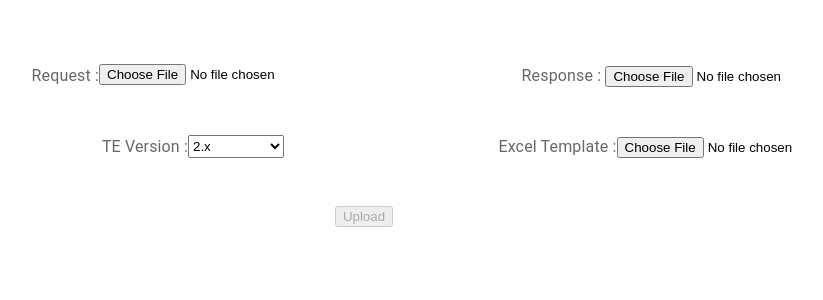
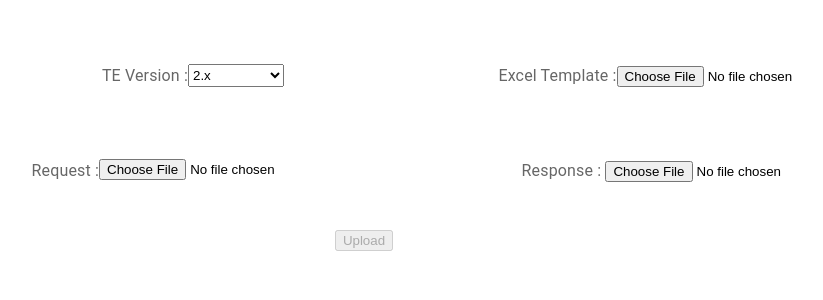
Before and after one commit to Chethanpoojar/JSON_to_EXCEL, a React (Create React App) app: page / in a window 1280 px wide. Shown: the top 300 px of the page, without its empty margins (276-1099 px from the left). Built offline with nearby package versions, Linux system fonts and the light colour scheme; what timers would draw is missing.

Commit message:
added comments

```diff
--- a/src/JSONtoEXCEL.js
+++ b/src/JSONtoEXCEL.js
@@ -17,8 +17,8 @@ const JSONtoEXCEL = (e) => {
   console.log(jsonData, "jsonDatajsonData");
   console.log(keys, "keyskeys");
 
+  //getting a dynamic name for duplicate names
   const getName = (name) => {
-    // console.log(name, "namename");
     let KEYS = keys;
     if (KEYS[name]) {
       KEYS[name] = KEYS[name] + 1;
@@ -31,6 +31,7 @@ const JSONtoEXCEL = (e) => {
     }
   };
 
+  //modifying xml or json request or response to match with TE 3.x template headers
   const handleTE3JSON = (name, data, out_dic, column) => {
     name = getName(name);
     if (
@@ -78,90 +79,8 @@ const JSONtoEXCEL = (e) => {
     return out_dic;
   };
 
-  // const handleTE2JSON = (name, data, out_dic, sheet) => {
-  //   if (
-  //     typeof data == "string" ||
-  //     Number.isInteger(data) ||
-  //     typeof data == "boolean" ||
-  //     data == null ||
-  //     data == undefined
-  //   ) {
-  //     console.log(name, ":", data, ":", sheet, "name : data : sheet");
-
-  //     let key1 = getName("NativeType");
-  //     if (out_dic[name]) {
-  //       out_dic[name][key1] = data;
-  //     } else {
-  //       out_dic[name] = { [key1]: data };
-  //     }
-
-  //     // if (sheet) {
-  //     //   let key1 = getName("NativeType");
-  //     //   if (out_dic[name]) {
-  //     //     out_dic[name][key1] = data;
-  //     //   } else {
-  //     //     out_dic[sheet] = { [key1]: data };
-  //     //   }
-  //     // } else {
-  //     //   let key1 = getName("NativeType");
-  //     //   if (out_dic[name]) {
-  //     //     out_dic[name][key1] = data;
-  //     //   } else {
-  //     //     out_dic[name] = { [key1]: data };
-  //     //   }
-  //     // }
-  //   } else {
-  //     name = getName(name);
-  //     for (let [key, value] of Object.entries(data)) {
-  //       if (
-  //         typeof value == "string" ||
-  //         Number.isInteger(value) ||
-  //         typeof value == "boolean" ||
-  //         value == null ||
-  //         value == undefined
-  //       ) {
-  //         if (sheet) {
-  //           let key1 = getName(key);
-  //           if (out_dic[sheet]) {
-  //             out_dic[sheet][key1] = value;
-  //           } else {
-  //             out_dic[sheet] = { [key1]: value };
-  //           }
-  //         } else {
-  //           let key1 = getName(key);
-  //           if (out_dic[name]) {
-  //             out_dic[name][key1] = value;
-  //           } else {
-  //             out_dic[name] = { [key1]: value };
-  //           }
-  //         }
-  //       } else if (Array.isArray(value)) {
-  //         if (out_dic[key]) {
-  //           let key1 = getName(key);
-  //           for (let item of value) {
-  //             out_dic = handleTE2JSON(key1, item, out_dic, key1);
-  //           }
-  //         } else {
-  //           for (let item of value) {
-  //             out_dic = handleTE2JSON(key, item, out_dic, name);
-  //           }
-  //         }
-  //       } else if (
-  //         typeof value === "object" &&
-  //         value !== null &&
-  //         value !== undefined
-  //       ) {
-  //         out_dic = handleTE2JSON(key, value, out_dic);
-  //       }
-  //     }
-  //   }
-
-  //   return out_dic;
-  // };
-
+  //modifying xml or json request or response to match with TE 2.x template headers
   const handleTe2JSON = (sheet, data, out_dic) => {
-    // console.log(typeof JSON.parse(data), "datadatadatadatadata");
-    // data = JSON.stringify(JSON.parse(data));
     if (
       typeof data == "string" ||
       Number.isInteger(data) ||
@@ -212,10 +131,9 @@ const JSONtoEXCEL = (e) => {
     return out_dic;
   };
 
+  //uploading json or xml request file
   const handleReqJsonFileChange = (e) => {
     let file = e.target.files[0];
-
-    console.log(file, "filefile");
 
     if (file.type === "application/json") {
       setjsonData(file);
@@ -251,8 +169,11 @@ const JSONtoEXCEL = (e) => {
     }
   };
 
+  //uploading json or xml response file
   const handleRespJsonFileChange = (e) => {
     const file = e.target.files[0];
+
+    if (file.type === "application/json") {
       setjsonData(file);
       const reader = new FileReader();
       reader.onload = () => {
@@ -261,8 +182,24 @@ const JSONtoEXCEL = (e) => {
         setModifiedJsonData({ ...modifiedJsonData, resp: MODIFIED });
       };
       reader.readAsText(file);
+    } else if (file.type === "text/xml") {
+      setjsonData(file);
+      const reader = new FileReader();
+      reader.onload = (event) => {
+        const xml = event.target.result;
+        const JSON = xmlToJsonConvert(xml);
+        console.log(JSON, "JSONJSONJSON");
+        let MODIFIED_JSON =
+          version === "2"
+            ? handleTe2JSON("Root", JSON, {})
+            : version === "3" && handleTE3JSON("Root", JSON, {});
+        setModifiedJsonData({ ...modifiedJsonData, req: MODIFIED_JSON });
+      };
+      reader.readAsText(file);
+    }
   };
 
+  //converting xml request or response to json to match with template
   const xmlToJsonConvert = (xml) => {
     console.log(xml, "xmlxmlxml");
     const parser = new xml2js.Parser({ explicitArray: false });
@@ -279,11 +216,13 @@ const JSONtoEXCEL = (e) => {
     return json;
   };
 
+  //uploading TE template
   const handleExcelFileChange = (e) => {
     const file = e.target.files[0];
     setExcelFile(file);
   };
 
+  //comparing request or response with template and filling the value in excel
   const handleUpload = (event) => {
     const reader = new FileReader();
 
@@ -407,20 +346,7 @@ const JSONtoEXCEL = (e) => {
           marginTop: "4rem",
         }}
       >
-        <Grid container spacing={3}>
-          <Grid item xs={6} container justifyContent="flex-end">
-            <FormLabel> Request : </FormLabel>
-            <input type="file" onChange={handleReqJsonFileChange} />
-          </Grid>
-
-          <Grid item xs={6}>
-            {" "}
-            <FormLabel>Response : </FormLabel>{" "}
-            <input type="file" onChange={handleRespJsonFileChange} />
-          </Grid>
-        </Grid>
-
-        <Grid container marginTop="3rem">
+        <Grid container>
           <Grid item xs={6} container justifyContent="flex-end">
             <FormLabel>TE Version : </FormLabel>{" "}
             <select
@@ -440,6 +366,19 @@ const JSONtoEXCEL = (e) => {
               onChange={handleExcelFileChange}
               accept=".xlsx"
             />
+          </Grid>
+        </Grid>
+
+        <Grid container spacing={3} marginTop="3rem">
+          <Grid item xs={6} container justifyContent="flex-end">
+            <FormLabel> Request : </FormLabel>
+            <input type="file" onChange={handleReqJsonFileChange} />
+          </Grid>
+
+          <Grid item xs={6}>
+            {" "}
+            <FormLabel>Response : </FormLabel>{" "}
+            <input type="file" onChange={handleRespJsonFileChange} />
           </Grid>
         </Grid>
 
```
Lines whose indentation alone changed are shown as unchanged.
